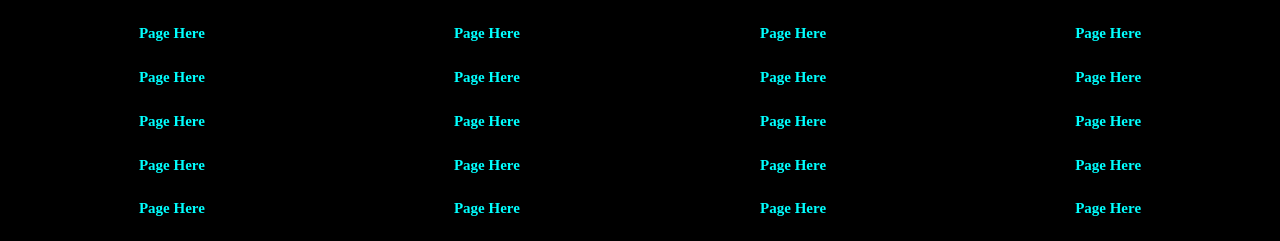
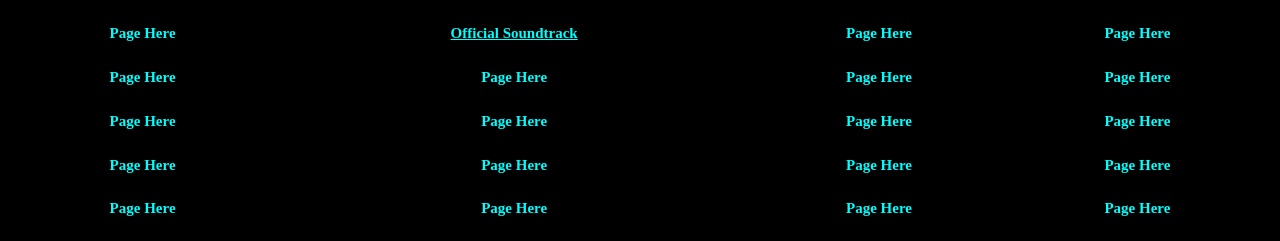
Before and after one commit to TheWickerbeastFemboy/Overseeing-Industries, a plain HTML site: page index.html in a window 1280 px wide. Shown: the part 3334-3575 px from the top of the page. Drawn offline with Linux system fonts and the light colour scheme; a web font is replaced by a local one.

Commit message:
Update index.html

```diff
--- a/index.html
+++ b/index.html
@@ -309,7 +309,7 @@
                 <h2>Page Here</h2>
             </th>
             <th>
-                <h2>Page Here</h2>
+                <a href="https://thewickerbeastfemboy.github.io/Overseeing-Industries/OST.html" style="color: aqua"> <h2>Official Soundtrack</h2> </a>
             </th>
             <th>
                 <h2>Page Here</h2>
```
